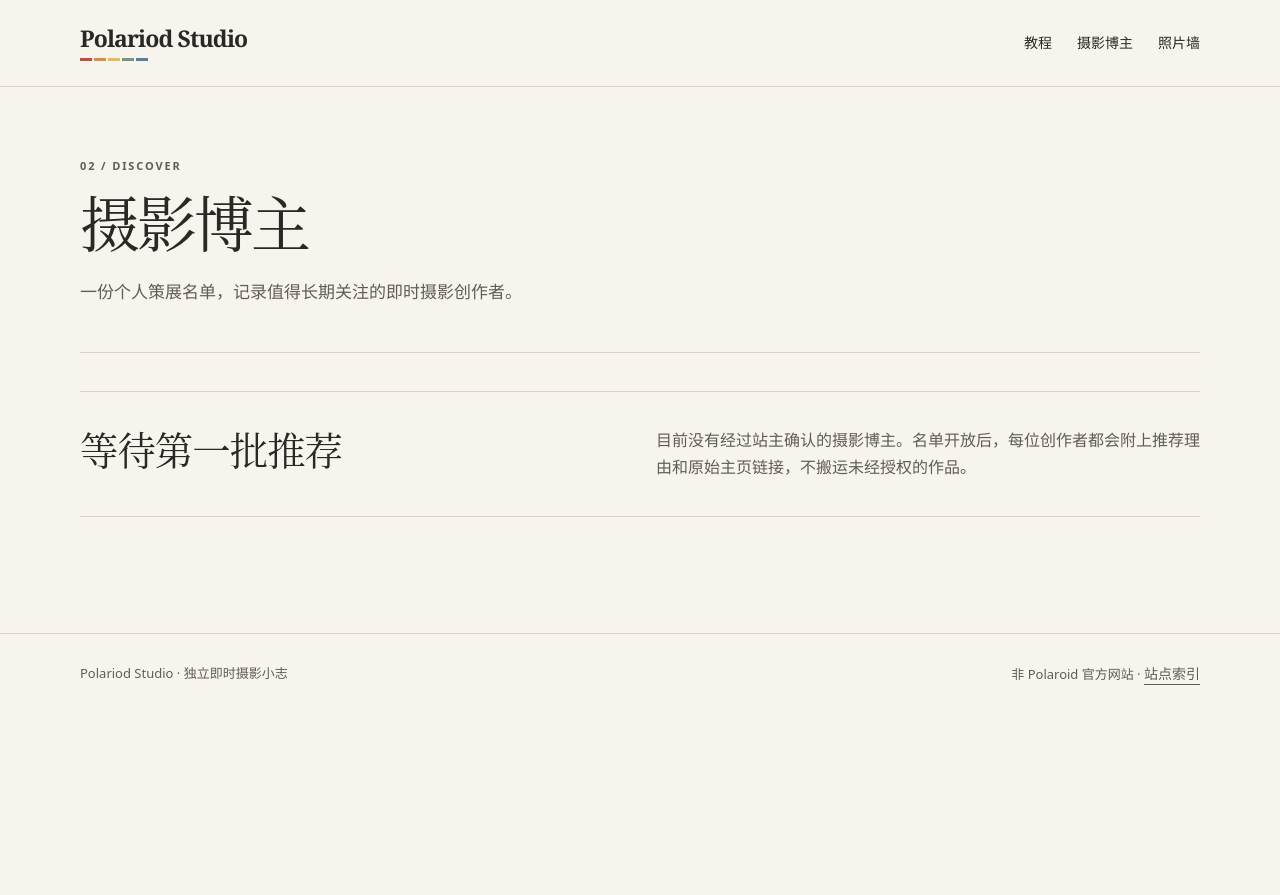
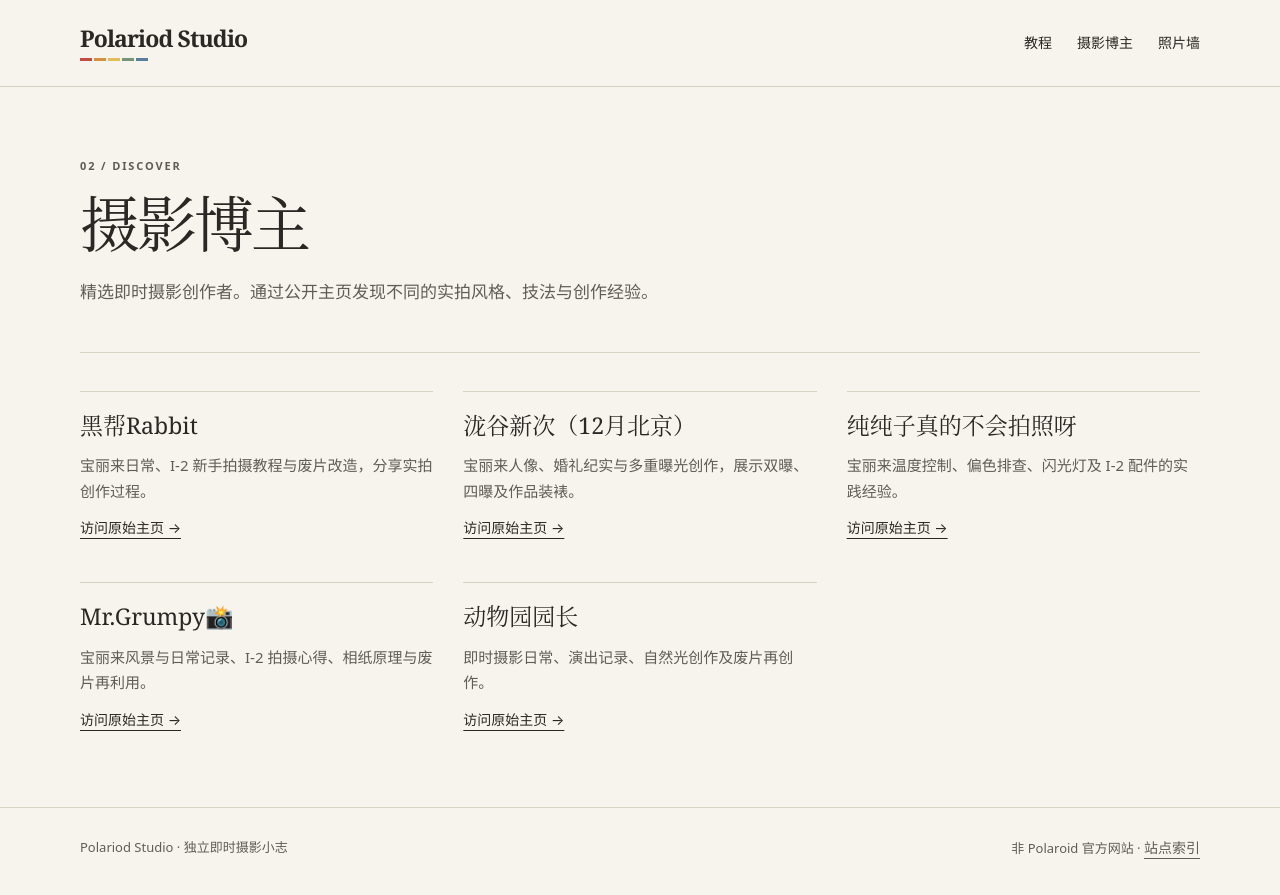
Before and after one commit to suiyue77/polariod-studio, an Astro site: page /creators in a window 1280 px wide. Before the commit the page ends 800 px from the top, so only its background shows below. Built offline with nearby package versions, Linux system fonts and the light colour scheme; Astro itself is replaced by a stand-in of ours.

Commit message:
feat: publish verified instant-photography creator directory (#6)

```diff
--- a/scripts/check-agent-reader.mjs
+++ b/scripts/check-agent-reader.mjs
@@ -11,5 +11,10 @@ assert.ok(html.includes('Agent Reader') && html.includes(j.title) && html.includ
 assert.ok(llms.includes(j.home+'agent/') && llms.includes(j.home+'agent/site.json'));
 for(const section of j.sections){assert.ok(section.title&&section.description&&section.url.startsWith(j.home));assert.ok(Array.isArray(section.items));for(const item of section.items){assert.ok(item.title&&item.description&&/^https:\/\//.test(item.url));}}
 assert.equal(j.sections.length,3);assert.ok(j.sections[0].items.length>0);
+const approved=JSON.parse(fs.readFileSync('src/content/creators.json','utf8')).filter(c=>c.approved);
+assert.deepEqual(j.sections[1].items.map(c=>[c.title,c.url,c.description]),approved.map(c=>[c.name,c.url,c.description]));
+assert.equal(new Set(approved.map(c=>c.url)).size,approved.length);
+for(const c of approved)assert.ok(!new URL(c.url).search&&!new URL(c.url).hash);
+
 assert.ok(!/PRIVATE KEY|github_pat_|ghp_[A-Za-z0-9]{25,}/.test(JSON.stringify(j)));
 console.log('Reader HTML, JSON, llms.txt, source and boundaries PASS');
--- a/src/content/creators.json
+++ b/src/content/creators.json
@@ -1 +1,37 @@
-[{"id":"pending","name":"待确认","url":"https://example.com/","description":"Internal placeholder; not published.","approved":false}]
+[
+  {
+    "id": "black-rabbit",
+    "name": "黑帮Rabbit",
+    "url": "https://www.xiaohongshu.com/user/profile/6323dfc5000000002303a00b",
+    "description": "宝丽来日常、I-2 新手拍摄教程与废片改造，分享实拍创作过程。",
+    "approved": true
+  },
+  {
+    "id": "takidani",
+    "name": "泷谷新次（12月北京）",
+    "url": "https://www.xiaohongshu.com/user/profile/5f7fad87000000000101c014",
+    "description": "宝丽来人像、婚礼纪实与多重曝光创作，展示双曝、四曝及作品装裱。",
+    "approved": true
+  },
+  {
+    "id": "chunchunzi",
+    "name": "纯纯子真的不会拍照呀",
+    "url": "https://www.xiaohongshu.com/user/profile/5e467631000000000100257a",
+    "description": "宝丽来温度控制、偏色排查、闪光灯及 I-2 配件的实践经验。",
+    "approved": true
+  },
+  {
+    "id": "mr-grumpy",
+    "name": "Mr.Grumpy📸",
+    "url": "https://www.xiaohongshu.com/user/profile/66a87bfa000000001d03169e",
+    "description": "宝丽来风景与日常记录、I-2 拍摄心得、相纸原理与废片再利用。",
+    "approved": true
+  },
+  {
+    "id": "zoo-director",
+    "name": "动物园园长",
+    "url": "https://www.xiaohongshu.com/user/profile/60a4dd72000000000101e427",
+    "description": "即时摄影日常、演出记录、自然光创作及废片再创作。",
+    "approved": true
+  }
+]
--- a/src/pages/creators/index.astro
+++ b/src/pages/creators/index.astro
@@ -3,4 +3,4 @@ import Base from '../../layouts/Base.astro';
 import {getCollection} from 'astro:content';
 const creators=(await getCollection('creators')).filter(c=>c.data.approved);
 ---
-<Base title="摄影博主"><section class="page-intro"><p class="eyebrow">02 / Discover</p><h1>摄影博主</h1><p class="lead">一份个人策展名单，记录值得长期关注的即时摄影创作者。</p></section><section class="page-content">{creators.length?<div class="guide-grid">{creators.map(c=><article class="guide-card"><h3>{c.data.name}</h3><p>{c.data.description}</p><a class="text-link" href={c.data.url} rel="noopener noreferrer">访问原始主页 →</a></article>)}</div>:<div class="empty"><h2>等待第一批推荐</h2><p>目前没有经过站主确认的摄影博主。名单开放后，每位创作者都会附上推荐理由和原始主页链接，不搬运未经授权的作品。</p></div>}</section></Base>
+<Base title="摄影博主"><section class="page-intro"><p class="eyebrow">02 / Discover</p><h1>摄影博主</h1><p class="lead">精选即时摄影创作者。通过公开主页发现不同的实拍风格、技法与创作经验。</p></section><section class="page-content">{creators.length?<div class="guide-grid">{creators.map(c=><article class="guide-card creator-card"><h3>{c.data.name}</h3><p>{c.data.description}</p><a class="text-link" href={c.data.url} rel="noopener noreferrer">访问原始主页 →</a></article>)}</div>:<div class="empty"><h2>等待第一批推荐</h2><p>目前没有经过站主确认的摄影博主。名单开放后，每位创作者都会附上推荐理由和原始主页链接，不搬运未经授权的作品。</p></div>}</section></Base>
--- a/src/pages/index.astro
+++ b/src/pages/index.astro
@@ -2,7 +2,9 @@
 import Base from '../layouts/Base.astro';
 import GuideList from '../components/GuideList.astro';
 import { Image } from 'astro:assets';
+import { getCollection } from 'astro:content';
 import light from '../assets/studies/light.svg';
 import still from '../assets/studies/still.svg';
+const creators=(await getCollection('creators')).filter(c=>c.data.approved);
 ---
-<Base><section class="hero"><div><p class="eyebrow">A journal of instant photography</p><h1>把此刻，<br/>留在相纸上。</h1><p class="lead">学习宝丽来、发现值得关注的创作者，在一张张即时照片里收藏自己的日常。</p><div class="hero-actions"><a class="primary" href="/learn/">从第一张照片开始</a><a class="text-link" href="/gallery/">浏览照片墙 →</a></div></div><div><div class="hero-art"><figure class="print back"><Image src={still} alt="抽象静物配色示意" width={600} height={600}/></figure><figure class="print"><Image src={light} alt="抽象光影配色示意" width={600} height={600}/><figcaption>01 / Light study</figcaption></figure></div><p class="note mt-3">原创视觉示意 · 非真实宝丽来照片</p></div></section><section class="section"><div class="section-head"><div><p class="eyebrow">01 / Learn</p><h2>从这里开始学习</h2></div><a class="text-link" href="/learn/">所有教程 →</a></div><GuideList variant="featured"/></section><section class="section"><div class="section-head"><div><p class="eyebrow">02 / Discover</p><h2>值得关注的人</h2></div><a class="text-link" href="/creators/">创作者名录 →</a></div><div class="empty"><h3>慢慢整理，认真推荐。</h3><p>只收录经过站主亲自确认的摄影创作者。名录等待第一批精选名单。</p></div></section><section class="section"><div class="section-head"><div><p class="eyebrow">03 / Collect</p><h2>一面照片墙</h2></div><a class="text-link" href="/gallery/">进入展馆 →</a></div><p class="lead">按主题收藏照片与拍摄笔记。第一批真实照片等待站主提供。</p><a class="primary mt-6" href="/gallery/">查看展览布局</a></section></Base>
+<Base><section class="hero"><div><p class="eyebrow">A journal of instant photography</p><h1>把此刻，<br/>留在相纸上。</h1><p class="lead">学习宝丽来、发现值得关注的创作者，在一张张即时照片里收藏自己的日常。</p><div class="hero-actions"><a class="primary" href="/learn/">从第一张照片开始</a><a class="text-link" href="/gallery/">浏览照片墙 →</a></div></div><div><div class="hero-art"><figure class="print back"><Image src={still} alt="抽象静物配色示意" width={600} height={600}/></figure><figure class="print"><Image src={light} alt="抽象光影配色示意" width={600} height={600}/><figcaption>01 / Light study</figcaption></figure></div><p class="note mt-3">原创视觉示意 · 非真实宝丽来照片</p></div></section><section class="section"><div class="section-head"><div><p class="eyebrow">01 / Learn</p><h2>从这里开始学习</h2></div><a class="text-link" href="/learn/">所有教程 →</a></div><GuideList variant="featured"/></section><section class="section"><div class="section-head"><div><p class="eyebrow">02 / Discover</p><h2>值得关注的人</h2></div><a class="text-link" href="/creators/">创作者名录 →</a></div><div class="empty creator-summary"><h3>{creators.length?`已收录 ${creators.length} 位创作者`:"慢慢整理，认真推荐。"}</h3><p>{creators.length?"从实拍、测光到双重曝光与相纸保养，在名录中找到不同创作者的公开主页。":"只收录经过站主确认的摄影创作者。名录等待第一批精选名单。"}</p></div></section><section class="section"><div class="section-head"><div><p class="eyebrow">03 / Collect</p><h2>一面照片墙</h2></div><a class="text-link" href="/gallery/">进入展馆 →</a></div><p class="lead">按主题收藏照片与拍摄笔记。第一批真实照片等待站主提供。</p><a class="primary mt-6" href="/gallery/">查看展览布局</a></section></Base>
--- a/tests/render-check.cjs
+++ b/tests/render-check.cjs
@@ -17,7 +17,9 @@ const server=http.createServer((req,res)=>{
  const base='http://127.0.0.1:'+server.address().port;
  const browser=await chromium.launch({headless:true,executablePath:process.env.CHROME_PATH});
  try{
- const guideRoutes=JSON.parse(fs.readFileSync(path.join(root,'agent/site.json'),'utf8')).sections[0].items.map(g=>new URL(g.url).pathname);
+ const reader=JSON.parse(fs.readFileSync(path.join(root,'agent/site.json'),'utf8'));
+ const guideRoutes=reader.sections[0].items.map(g=>new URL(g.url).pathname);
+ const creators=reader.sections[1].items;
  const routes=['/','/learn/',...guideRoutes,'/creators/','/gallery/','/404.html'];
  assert.equal(new Set(guideRoutes).size,guideRoutes.length);
  for(const id of ['metering','portrait-light','photo-diagnosis','spot-metering']) assert.ok(guideRoutes.includes('/learn/'+id+'/'));
@@ -42,6 +44,13 @@ const server=http.createServer((req,res)=>{
  await page.goto(base+'/',{waitUntil:'networkidle'});
  assert.equal(await page.locator('.guide-card').count(),3);
  assert.ok(await page.locator('.guide-card[href="/learn/metering/"]').isVisible());
+ if(creators.length) assert.ok(await page.locator('.creator-summary').innerText().then(t=>t.includes('已收录 '+creators.length+' 位创作者')));
+ await page.goto(base+'/creators/',{waitUntil:'networkidle'});
+ assert.equal(await page.locator('.creator-card').count(),creators.length);
+ const creatorLinks=await page.locator('.creator-card a').evaluateAll(els=>els.map(a=>a.getAttribute('href')));
+ assert.deepEqual(creatorLinks,creators.map(c=>c.url));
+ for(const c of creators) assert.ok(await page.locator('.creator-card h3').allTextContents().then(names=>names.includes(c.title)));
+
  await page.goto(base+'/learn/',{waitUntil:'networkidle'});
  assert.equal(await page.locator('.guide-topic').count(),3);
  const listed=await page.locator('.guide-card').evaluateAll(els=>els.map(x=>x.getAttribute('href')));
```
Also changed, not shown: docs/dev/README.md.
